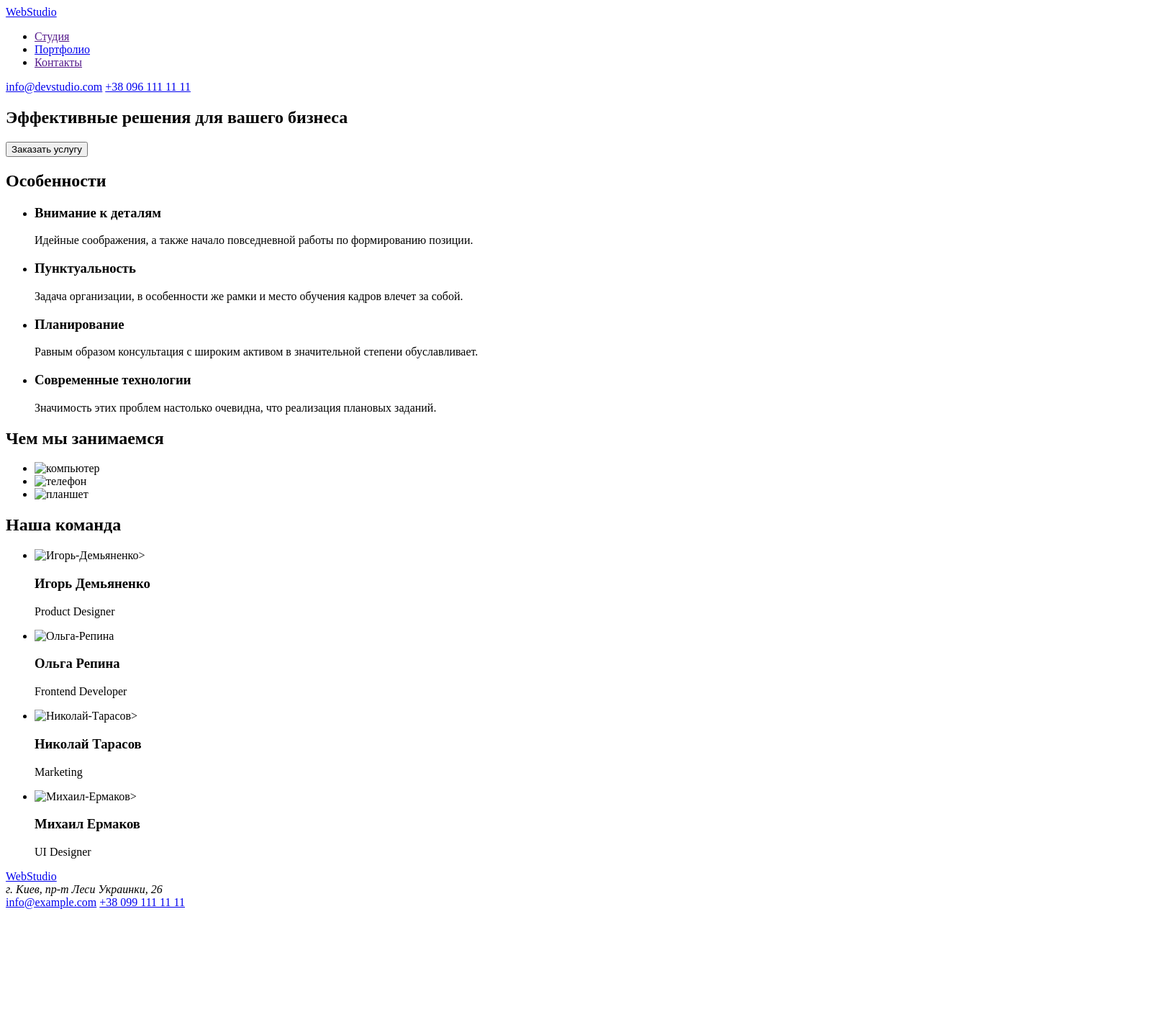
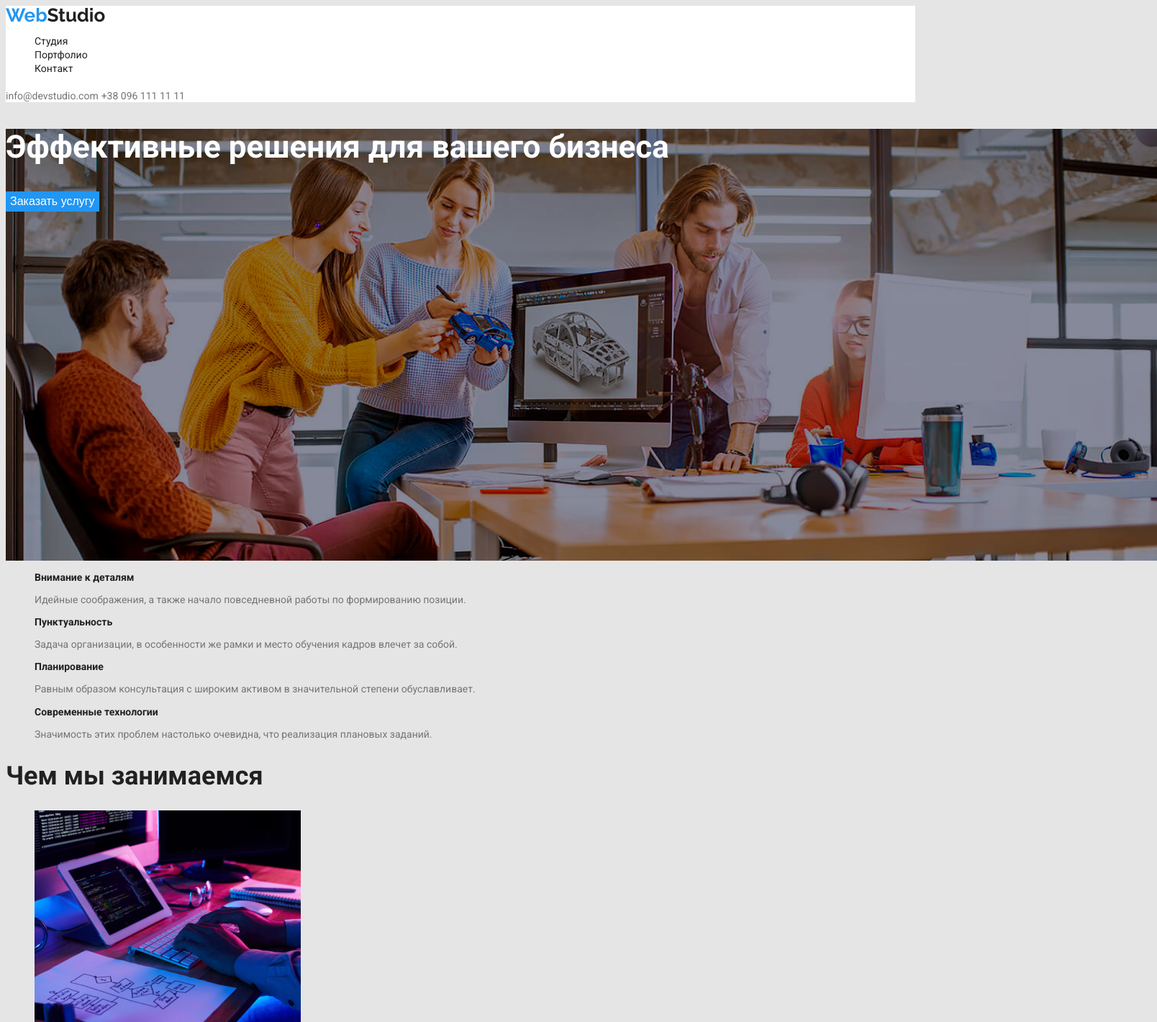
Before and after one commit to Aleksandr-Sidorskiy/goit-markup-hw-02, a plain HTML site: page index.html in a window 1280 px wide. Shown: the top 1420 px of the page at 72% size, 1608 px wide, since content can reach past the window. Before the commit the page ends 1271 px from the top, so only its background shows below. Drawn offline with Linux system fonts and the light colour scheme.

Commit message:
Add files via upload

```diff
--- /dev/null
+++ b/css/style.css
@@ -0,0 +1,214 @@
+/* основной цвет текста #757575 */
+/* цвет заголовка #212121 */
+/* цвет логотипа #2196F3 */
+/* вторичный цвет #FFFFFF */
+/* цвет фона #E5E5E5 */
+/* цвет фона подвала #2F303A  */
+/* цвет фона "Наша команда" #F5F4FA */
+
+:root {
+  --theme-color: #e5e5e5;
+  --text-primery: #757575;
+  --text-secondary: #212121;
+  --fone-color: #2196F3;
+}
+body {
+  font-family: "Roboto";
+  background-color: var(--theme-color);
+}
+ul {
+  list-style: none;
+}
+a {
+  text-decoration: none;
+}
+.header{
+  background-color: #ffffff;
+}
+.logo {
+  font-family: "Raleway";
+  font-style: 700;
+  font-size: 26px;
+  line-height: 1.19;
+  line-height: 100%;
+  color: var(--text-secondary);
+}
+
+.primery-logo {
+  font-family: "Raleway";
+  font-style: 700;
+  font-size: 26px;
+  line-height: 1.19;
+  line-height: 100%;
+  color: var(--fone-color);
+}
+.nav-link a {
+  color: var(--text-secondary);
+  font-style: 500;
+  font-size: 14px;
+  line-height: 1.14;
+  line-height: 100%;
+  vertical-align: Top;
+  letter-spacing: 2%;
+}
+.nav-link a:hover,
+.nav-link a:focus {
+  color: var(--fone-color);
+}
+.header-kontacts {
+  color: var(--text-primery);
+  font-style: 500;
+  font-size: 14px;
+  line-height: 1.14;
+  line-height: 100%;
+}
+.header-kontacts:hover,
+.header-kontacts:focus {
+  color: var(--fone-color);
+}
+
+
+
+.main-heading {
+  font-style: Black;
+  font-size: 44px;
+  line-height: 1.36;
+  line-height: 116%;
+  vertical-align: Top;
+  letter-spacing: 6%;
+  fill: Solid;
+  color: #ffffff;
+}
+.primery-section {
+  width: 1600px;
+  height: 600px;
+  background-color: rgba(47, 48, 58, 0.4);
+  background-image: url(../images/background-img.png);
+}
+.button-order-servise{
+  color:#FFFFFF;
+  background-color:var(--fone-color);
+  Font-style: Bold;
+  Font-size: 16px;
+  Line-height: 1.85;
+  Line-height: 160%;
+  Vertical-align: Center;
+  border: transparent;
+}
+.second-heading{
+  color: var(--text-secondary);
+  Font-style: Bold;
+  Font-size: 36px;
+  Line-height: 1.16;
+  Line-height: 100%;
+}
+.list-heading{
+  display: none;
+}
+.list-peculiarities{
+  color: var(--text-secondary);
+  Font-style: Bold;
+  Font-size: 14px;
+  Line-height: 1.14;
+  Line-height: 100%;
+}
+.list-peculiarities-text{
+color: var(--text-primery);
+Font-style: Regular;
+Font-size: 14px;
+Line-height: 1.71;
+Line-height: 146%;
+}
+.comand>li>h3{
+  color: var(--text-secondary);
+  Font-style: Medium;
+  Font-size: 16px;
+  Line-height: 1.18;
+  Line-height: 100%;
+}
+.comand>li>p{
+  color: var(--text-primery);
+  Font-size: 16px;
+  Line-height: 19px;
+  Line-height: 100%;
+}
+.our-comand{
+  background-color: #F5F4FA;
+}
+.logo-blue{
+  color: var(--fone-color);
+  Font-family: "Raleway";
+  Font-style: Bold;
+  Font-size: 26px;
+  Line-height: 1.19;
+}
+.logo-white{
+  color: #ffffff;
+  Font-family: "Raleway";
+  Font-style: Bold;
+  Font-size: 26px;
+  Line-height: 1.19;
+}
+.footer{
+  background-color: #2F303A;
+}
+.addres{
+  color: #FFFFFF;
+  Font-size: 14px;
+  Line-height: 1.71;
+  Line-height: 146%;
+  Vertical-align: Top;
+  Letter-spacing: 3%;
+}
+.footer-kontakts{
+  color: rgba(255, 255, 255, 0.6);
+  Font-size: 14px;
+  Line-height: 1.71;
+  Line-height: 146%;
+  Vertical-align: Top;
+  Letter-spacing: 3%;
+}
+.join{
+  color: #FFFFFF;
+  Font-style: 700;
+  Font-size: 14px;
+  Line-height: 1.14;
+  Line-height: 100%;
+  Vertical-align: Top;
+  Letter-spacing: 3%;
+}
+.projekt button{
+color: var(--text-secondary);
+background-attachment: #F5F4FA;
+border: transparent;
+Font-style: Medium;
+Font-size: 16px;
+Line-height: 1.62;
+Line-height: 139%;
+Vertical-align: Top;
+Letter-spacing: 3%;
+}
+.projekt button:hover,
+.projekt button :focus{
+  color: #FFFFFF;
+  background-color: var(--fone-color);
+}
+.projekt-box h2{
+  color: var(--text-secondary);
+  Font-style: Bold;
+  Font-size: 18px;
+  Line-height: 2;
+  Line-height: 171%;
+  Vertical-align: Top;
+  Letter-spacing: 6%;
+}
+.projekt-box p{
+  color: var(--text-primery);
+  Font-style: Regular;
+  Font-size: 16px;
+  Line-height: 1.87;
+  Line-height: 160%;
+}
+.main-portfolio{
+  background-color: #FFFFFF;
+}
--- a/index.html
+++ b/index.html
@@ -6,54 +6,63 @@
     <meta http-equiv="X-UA-Compatible" content="IE=edge">
     <meta name="viewport" content="width=device-width, initial-scale=1.0">
     <title>Document</title>
+
+    <link rel="preconnect" href="https://fonts.googleapis.com">
+    <link rel="preconnect" href="https://fonts.gstatic.com" crossorigin>
+    <link
+        href="https://fonts.googleapis.com/css2?family=Montserrat:wght@400;700&family=Raleway:wght@700&family=Roboto:wght@400;500;700;900&display=swap"
+        rel="stylesheet">
+        <link rel="stylesheet" href="./css/style.css">
 </head>
 
 <body>
     <!--Шапка  -->
-    <header>
+    <header class="header">
         <nav>
-            <a href="/">
-                WebStudio
+<!-- логотип -->
+            <a href="#" class="logo">
+              <span class="primery-logo" >Web</span>Studio
             </a>
-
-            <ul>
-                <li><a href="">Студия</a></li>
+<!-- список навигации -->
+            <ul class="nav-link">
+                <li><a href="./index.html">Студия</a></li>
                 <li><a href="./portfolio.html">Портфолио</a></li>
-                <li><a href="">Контакты</a></li>
-            </ul>
+                <li><a href="">Контакт
         </nav>
-        <a href="info@devstudio.com">info@devstudio.com</a>
-        <a href="+38-096-111-11-11">+38 096 111 11 11</a>
+        <a class="header-kontacts" href="info@devstudio.com">info@devstudio.com</a>
+        <a class="header-kontacts" href="+38-096-111-11-11">+38 096 111 11 11</a>
     </header>
 
-    <main>
+<!-- главный заголовок-->
+        <section class="primery-section" >
+            <h1 class="main-heading">Эффективные решения для вашего бизнеса</h1>
+            <button class="button-order-servise" type="button">Заказать услугу</button>
+        </section>
+<!-- особенности -->
         <section>
-            <h1>Эффективные решения для вашего бизнеса</h1>
-            <button type="button">Заказать услугу</button>
-        </section>
-        <section>
-            <h2>Особенности</h2>
+            <h2 class="list-heading">Особенности</h2>
             <ul>
                 <li>
-                    <h3>Внимание к деталям</h3>
-                    <p>Идейные соображения, а также начало повседневной работы по формированию позиции.</p>
+                    <h3 class="list-peculiarities">Внимание к деталям</h3>
+                    <p class="list-peculiarities-text">Идейные соображения, а также начало повседневной работы по формированию позиции.</p>
                 </li>
                 <li>
-                    <h3>Пунктуальность</h3>
-                    <p>Задача организации, в особенности же рамки и место обучения кадров влечет за собой.</p>
+                    <h3 class="list-peculiarities">Пунктуальность</h3>
+                    <p class="list-peculiarities-text">Задача организации, в особенности же рамки и место обучения кадров влечет за собой.</p>
                 </li>
                 <li>
-                    <h3>Планирование</h3>
-                    <p>Равным образом консультация с широким активом в значительной степени обуславливает.</p>
+                    <h3 class="list-peculiarities">Планирование</h3>
+                    <p class="list-peculiarities-text">Равным образом консультация с широким активом в значительной степени обуславливает.</p>
                 </li>
                 <li>
-                    <h3>Современные технологии</h3>
-                    <p>Значимость этих проблем настолько очевидна, что реализация плановых заданий.</p>
+                    <h3 class="list-peculiarities">Современные технологии</h3>
+                    <p class="list-peculiarities-text">Значимость этих проблем настолько очевидна, что реализация плановых заданий.</p>
                 </li>
             </ul>
         </section>
+<!-- чем мы занимаемся -->
         <section>
-            <h2>Чем мы занимаемся</h2>
+            <h2 class="second-heading">Чем мы занимаемся</h2>
             <ul>
                 <li><img src="images/img.jpg" alt="компьютер" width="370"> </li>
                 <li><img src="images/img.(1).jpg" alt="телефон" width="370"> </li>
@@ -61,31 +70,39 @@
             </ul>
 
         </section>
-        <section>
-            <h2>Наша команда</h2>
-            <ul>
-                <li> <img src="images/igor.jpg" alt="Игорь-Демьяненко" width="270">> <h3>Игорь Демьяненко</h3>
-                    <p>Product Designer</p>
+<!-- наша команда -->
+        <section class="our-comand">
+            <h2 class="second-heading">Наша команда</h2>
+            <ul class="comand">
+                <li class="comand-name"> <img src="images/igor.jpg" alt="Игорь-Демьяненко" width="270"> <h3>Игорь Демьяненко</h3>
+                    <p class="comand-position">Product Designer</p>
                 </li>
-                <li> <img src="images/olga.jpg" alt="Ольга-Репина" width="270">
+                <li class="comand-name"> <img src="images/olga.jpg" alt="Ольга-Репина" width="270">
                     <h3>Ольга Репина</h3>
-                    <p>Frontend Developer</p>
+                    <p class="comand-position">Frontend Developer</p>
                 </li>
-                <li> <img src="images/nikolai.jpg" alt="Николай-Тарасов" width="270">><h3>Николай Тарасов</h3>
-                    <p>Marketing</p>
+                <li class="comand-name"> <img src="images/nikolai.jpg" alt="Николай-Тарасов" width="270"><h3>Николай Тарасов</h3>
+                    <p class="comand-position">Marketing</p>
                 </li>
-                <li> <img src="images/mihail.jpg" alt="Михаил-Ермаков" width="270">><h3>Михаил Ермаков</h3>
-                    <p>UI Designer</p>
+                <li class="comand-name"> <img src="images/mihail.jpg" alt="Михаил-Ермаков" width="270"><h3>Михаил Ермаков</h3>
+                    <p class="comand-position">UI Designer</p>
                 </li>
             </ul>
         </section>
+<!-- Постоянные клиенты -->
+        <section>
+            <h2 class="second-heading">Постоянные клиенты</h2>
+        </section>
     </main>
-    <!-- подвал -->
-    <footer>
-        <a href="/">WebStudio</a>
-        <address>г. Киев, пр-т Леси Украинки, 26</address>
-        <a href="info@example.com"> info@example.com</a>
-        <a href="+38-099-111-11-11"> +38 099 111 11 11</a>
+<!-- подвал -->
+    <footer class="footer">
+        <a href="#">
+            <span class="logo-blue" >Web</span><span class="logo-white">Studio </span>
+          </a>
+        <address class="addres">г. Киев, пр-т Леси Украинки, 26</address>
+        <a class="footer-kontakts" href="info@example.com"> info@example.com</a>
+        <a class="footer-kontakts" href="+38-099-111-11-11"> +38 099 111 11 11</a>
+        <h2 class="join">присоединяйтесь</h2>
     </footer>
 </body>
 
```
Also changed, not shown: portfolio.html (+73 -32 lines), images/background-img.png (added), images/boxes.jpg (added), images/business.jpg (added), images/igor.jpg (added), images/img.(1).jpg (added), images/img.(2).jpg (added), images/img.jpg (added), images/komp.jpg (added), images/lab.jpg (added), images/limited-edition.jpg (added), images/mihail.jpg (added), images/nikolai.jpg (added), images/olga.jpg (added), 4 more files.
